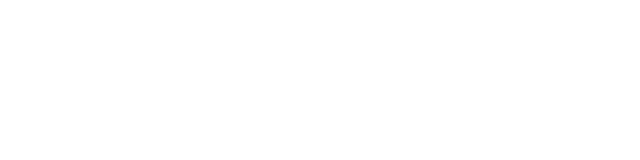
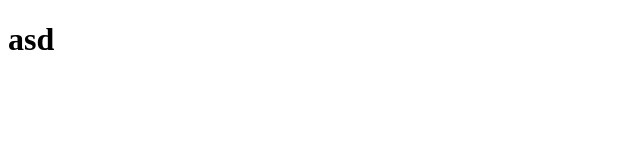
Before and after one commit to dalramjwi/challenge_React, a React app: page / in a window 1280 px wide. Shown: the top 160 px of the page, without its empty margins (0-640 px from the left). Built offline with nearby package versions, Linux system fonts and the light colour scheme.

Commit message:
react render

```diff
--- a/src/app.tsx
+++ b/src/app.tsx
@@ -2,3 +2,4 @@
 import ReactDOM from "react-dom/client";
 import App from "./work";
 const example = ReactDOM.createRoot(document.getElementById("example")!);
+example.render(<App />);
```
